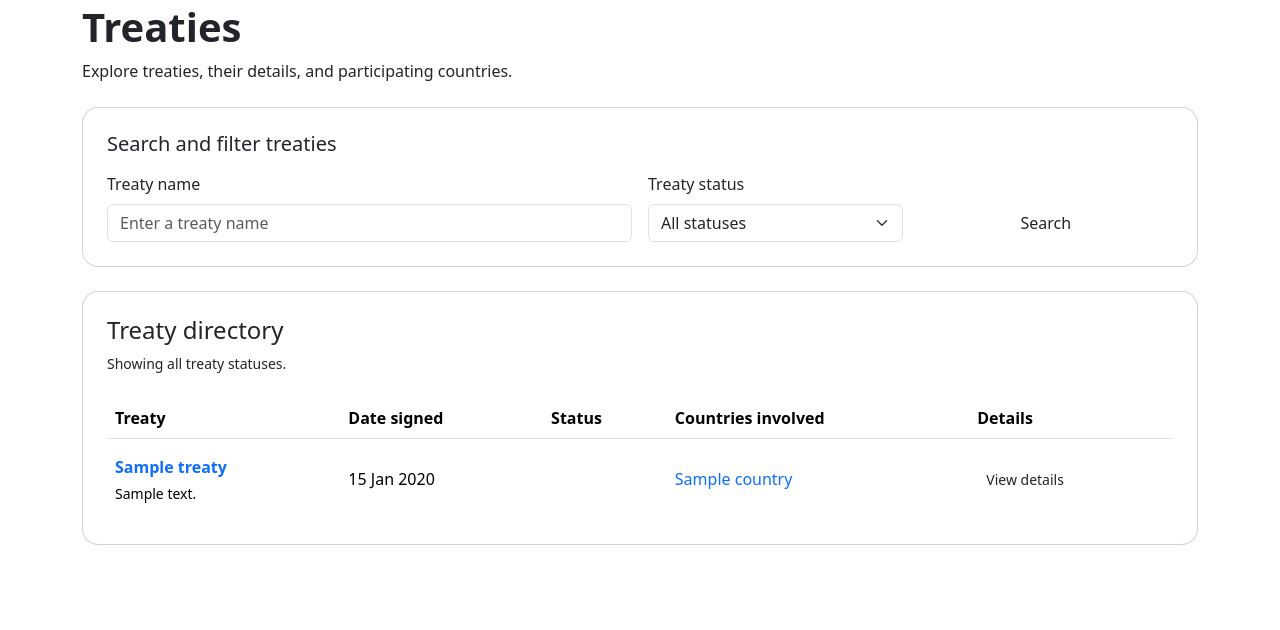
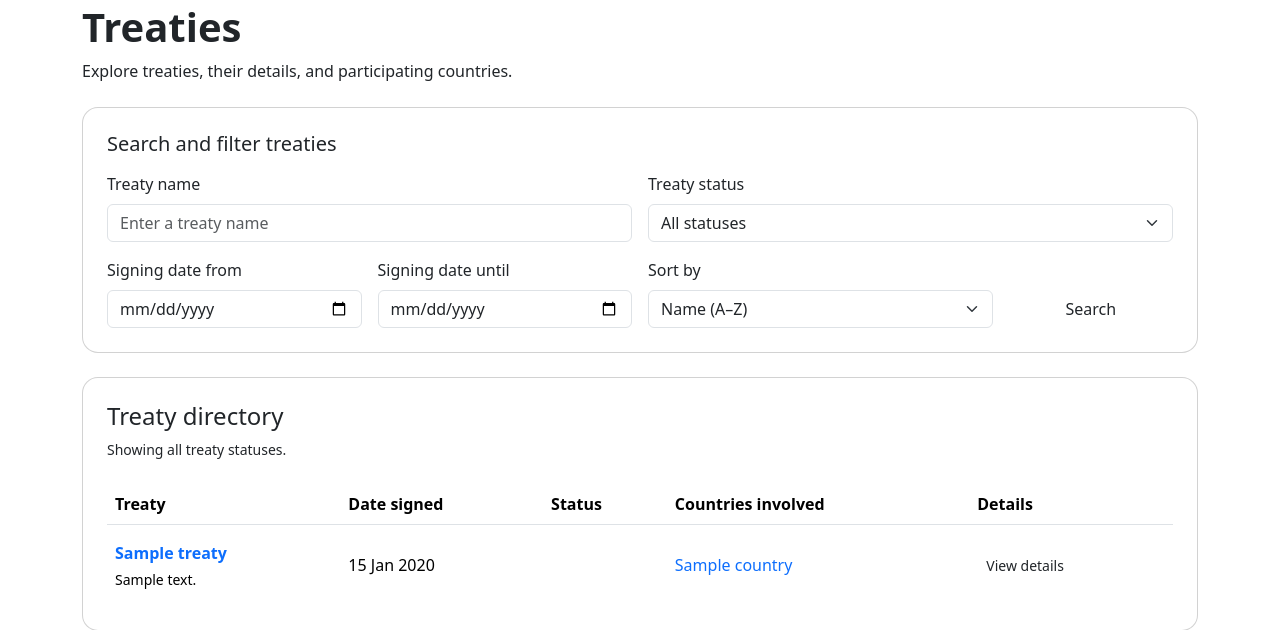
Before and after one commit to danielbroderick98/geo-link, a Rails app: page /user/treaties in a window 1280 px wide. Shown: the part 254-884 px from the top of the page. Before the commit the page ends 799 px from the top, so only its background shows below. Run offline with Rails 7, Linux system fonts and the light colour scheme; tables that the repository leaves empty hold one stand-in row (values such as "Sample post"); some libraries are stand-ins or nearby versions.

Commit message:
Add Ransack treaty search, filters, sorting and tests

```diff
--- a/app/controllers/user/treaties_controller.rb
+++ b/app/controllers/user/treaties_controller.rb
@@ -1,46 +1,80 @@
-# Display treaty information without allowing users to change it.
+# Display treaty information in the public directory.
 class User::TreatiesController < ApplicationController
+  SORT_OPTIONS = [
+    [ "Name (A–Z)", "name asc" ],
+    [ "Name (Z–A)", "name desc" ],
+    [ "Signing date (newest first)", "date_signed desc" ],
+    [ "Signing date (oldest first)", "date_signed asc" ]
+  ].freeze
+
   def index
-    # Preserve the submitted treaty-name search.
-    @query = params[:query].to_s.strip
+    # Use saved statuses so new values entered by admins appear in the dropdown.
+    @statuses = Treaty.where.not(status: [ nil, "" ]).distinct.order(:status).pluck(:status)
+    search = treaty_search_params
 
-    # Build the dropdown from saved statuses so new admin-entered values appear here.
-    @statuses = Treaty
-      .where.not(status: [nil, ""])
-      .distinct
-      .order(:status)
-      .pluck(:status)
-
-    # Accept only a status available in the dropdown.
-    # An empty value means all statuses.
-    @status = params[:status].to_s
+    # Keep older bookmarked URLs working alongside the new Ransack form.
+    @query = (search[:name_i_cont] || params[:query]).to_s.strip
+    @status = (search[:status_eq] || params[:status]).to_s
     @status = "" unless @statuses.include?(@status)
 
-    # Load participating countries alongside treaties.
-    # This avoids a separate country query for each table row.
-    @treaties = Treaty.includes(:countries).order(:name, :id)
-
-    if @query.present?
-      # Escape wildcard characters so they are searched as text.
-      escaped_query = Treaty.sanitize_sql_like(@query.downcase)
-
-      # Match treaty names containing the entered text.
-      # The placeholder keeps user input separate from the SQL.
-      @treaties = @treaties.where(
-        "LOWER(name) LIKE ?",
-        "%#{escaped_query}%"
-      )
+    @search_errors = []
+    @signed_from = signing_date(search[:date_signed_gteq], "from")
+    @signed_until = signing_date(search[:date_signed_lteq], "until")
+    if @signed_from && @signed_until && @signed_until < @signed_from
+      @search_errors << "The signing date until must be on or after the signing date from."
     end
 
-    if @status.present?
-      # Apply the status filter to the name-search results.
-      @treaties = @treaties.where(status: @status)
+    # Accept the same sort choices as the form, including when a URL is edited by hand.
+    @sort_options = SORT_OPTIONS
+    @sort = search[:s].to_s
+    @sort = "name asc" unless SORT_OPTIONS.map(&:last).include?(@sort)
+
+    # Ransack combines these conditions with AND. Date boundaries include the selected day.
+    # Preserve saved status text exactly. The name search has already been trimmed above.
+    @q = Treaty.ransack({
+      name_i_cont: @query,
+      status_eq: @status,
+      date_signed_gteq: @signed_from,
+      date_signed_lteq: @signed_until
+    }, strip_whitespace: false)
+    @q.sorts = @sort
+
+    # Load countries with the results and use the ID to settle ties in the chosen sort.
+    @treaties = @q.result.includes(:countries).order(:id)
+    @filters_active = [ @query, @status, @signed_from, @signed_until ].any?(&:present?) ||
+      @sort != "name asc" || @search_errors.any?
+
+    # Keep the form visible when a date needs correcting, with no partial search results.
+    if @search_errors.any?
+      @treaties = @treaties.none
+      render :index, status: :unprocessable_entity
     end
   end
 
   def show
-    # Load the selected treaty and its participating countries.
-    # Rails returns a 404 response if the treaty does not exist.
+    # Load participating countries with the treaty for the public detail page.
     @treaty = Treaty.includes(:countries).find(params[:id])
   end
+
+  private
+
+  def treaty_search_params
+    # Permit just the comparisons used by this form, including its single sort choice.
+    search = params[:q]
+    return {} unless search.is_a?(ActionController::Parameters)
+
+    search.permit(:name_i_cont, :status_eq, :date_signed_gteq, :date_signed_lteq, :s)
+  end
+
+  def signing_date(value, boundary)
+    return if value.blank?
+
+    # Parse the browser's date format explicitly so an invalid date cannot broaden the search.
+    raise Date::Error unless value.match?(/\A\d{4}-\d{2}-\d{2}\z/)
+
+    Date.iso8601(value).iso8601
+  rescue Date::Error
+    @search_errors << "Enter a valid signing date #{boundary}."
+    nil
+  end
 end
--- a/app/views/user/treaties/index.html.erb
+++ b/app/views/user/treaties/index.html.erb
@@ -43,53 +43,63 @@
           Search and filter treaties
         </h2>
 
-        <%# Use a normal Rails GET submission without JavaScript. %>
-        <%= form_with url: user_treaties_path,
-            method: :get,
-            local: true,
-            data: { turbo: false } do |form| %>
+        <% if @search_errors.any? %>
+          <div class="alert alert-danger" role="alert">
+            <ul class="mb-0">
+              <% @search_errors.each do |message| %>
+                <li><%= message %></li>
+              <% end %>
+            </ul>
+          </div>
+        <% end %>
 
-          <%# Keep the input, dropdown, and button aligned. %>
+        <%# GET keeps the selected filters in the URL for bookmarks and page refreshes. %>
+        <%= search_form_for @q, url: user_treaties_path,
+            method: :get, html: { data: { turbo: false } } do |form| %>
           <div class="row g-3 align-items-end">
             <div class="col-md-6">
-              <%= form.label :query,
-                  "Treaty name",
-                  class: "form-label" %>
+              <%= form.label :name_i_cont, "Treaty name", class: "form-label" %>
+              <%# i_cont searches part of the name and ignores letter case. %>
+              <%= form.search_field :name_i_cont, value: @query,
+                  placeholder: "Enter a treaty name", class: "form-control geo-input" %>
+            </div>
 
-              <%= form.search_field :query,
-                  value: @query,
-                  placeholder: "Enter a treaty name",
+            <div class="col-md-6">
+              <%= form.label :status_eq, "Treaty status", class: "form-label" %>
+              <%# eq matches the selected status exactly. %>
+              <%= form.select :status_eq,
+                  options_for_select([ [ "All statuses", "" ] ] + @statuses.map { |status| [ status, status ] }, @status),
+                  {}, class: "form-select geo-input" %>
+            </div>
+
+            <%# Either boundary can be left blank to search an open-ended date range. %>
+            <div class="col-md-6 col-xl-3">
+              <%= form.label :date_signed_gteq, "Signing date from", class: "form-label" %>
+              <%= form.date_field :date_signed_gteq, value: @signed_from,
                   class: "form-control geo-input" %>
             </div>
 
-            <div class="col-md-3">
-              <%= form.label :status,
-                  "Treaty status",
-                  class: "form-label" %>
-
-              <%# Show the statuses saved by admins and preserve
-                  the currently selected filter. %>
-              <%= form.select :status,
-                  options_for_select(
-                    [["All statuses", ""]] +
-                      @statuses.map { |status| [status, status] },
-                    @status
-                  ),
-                  {},
-                  class: "form-select geo-input" %>
+            <div class="col-md-6 col-xl-3">
+              <%= form.label :date_signed_lteq, "Signing date until", class: "form-label" %>
+              <%= form.date_field :date_signed_lteq, value: @signed_until,
+                  class: "form-control geo-input" %>
             </div>
 
-            <div class="col-md-3">
-              <%= form.submit "Search",
-                  class: "btn geo-button w-100" %>
+            <div class="col-md-8 col-xl-4">
+              <%= form.label :s, "Sort by", class: "form-label" %>
+              <%= form.select :s, options_for_select(@sort_options, @sort),
+                  {}, class: "form-select geo-input" %>
+            </div>
+
+            <div class="col-md-4 col-xl-2">
+              <%= form.submit "Search", class: "btn geo-button w-100" %>
             </div>
           </div>
 
-          <%# Use the plain directory URL to clear the name search and status selection together. %>
-          <% if @query.present? || @status.present? %>
+          <%# The plain directory URL clears the filters and restores alphabetical order. %>
+          <% if @filters_active %>
             <div class="mt-3">
-              <%= link_to "Clear search and filters",
-                  user_treaties_path,
+              <%= link_to "Clear search and filters", user_treaties_path,
                   class: "btn btn-outline-light btn-sm" %>
             </div>
           <% end %>
@@ -122,6 +132,13 @@
             <% end %>
           </p>
         </div>
+
+        <% if @signed_from || @signed_until %>
+          <p class="geo-muted small mb-4">
+            Signing dates from <%= @signed_from || "any date" %>
+            until <%= @signed_until || "any date" %>.
+          </p>
+        <% end %>
 
         <% if @treaties.any? %>
           <%# Allow horizontal scrolling on smaller screens. %>
@@ -211,14 +228,16 @@
           </div>
         <% else %>
           <div class="text-center py-5">
-            <% if @query.present? || @status.present? %>
+            <% if @search_errors.any? %>
+              <p class="geo-muted mb-0">Correct the signing dates above and search again.</p>
+            <% elsif @filters_active %>
               <%# The search or filter returned no matching treaties. %>
               <h3 class="h5">
                 No matching treaties
               </h3>
 
               <p class="geo-muted mb-3">
-                Try another treaty name or choose a different status.
+                Try another treaty name, status, or signing date range.
               </p>
 
               <%= link_to "Show all treaties",
```
Also changed, not shown: app/models/treaty.rb (+10 -0 lines), test/integration/treaty_search_test.rb (added, +138 -0 lines), test/system/treaty_search_system_test.rb (added, +49 -0 lines), Gemfile, Gemfile.lock.
